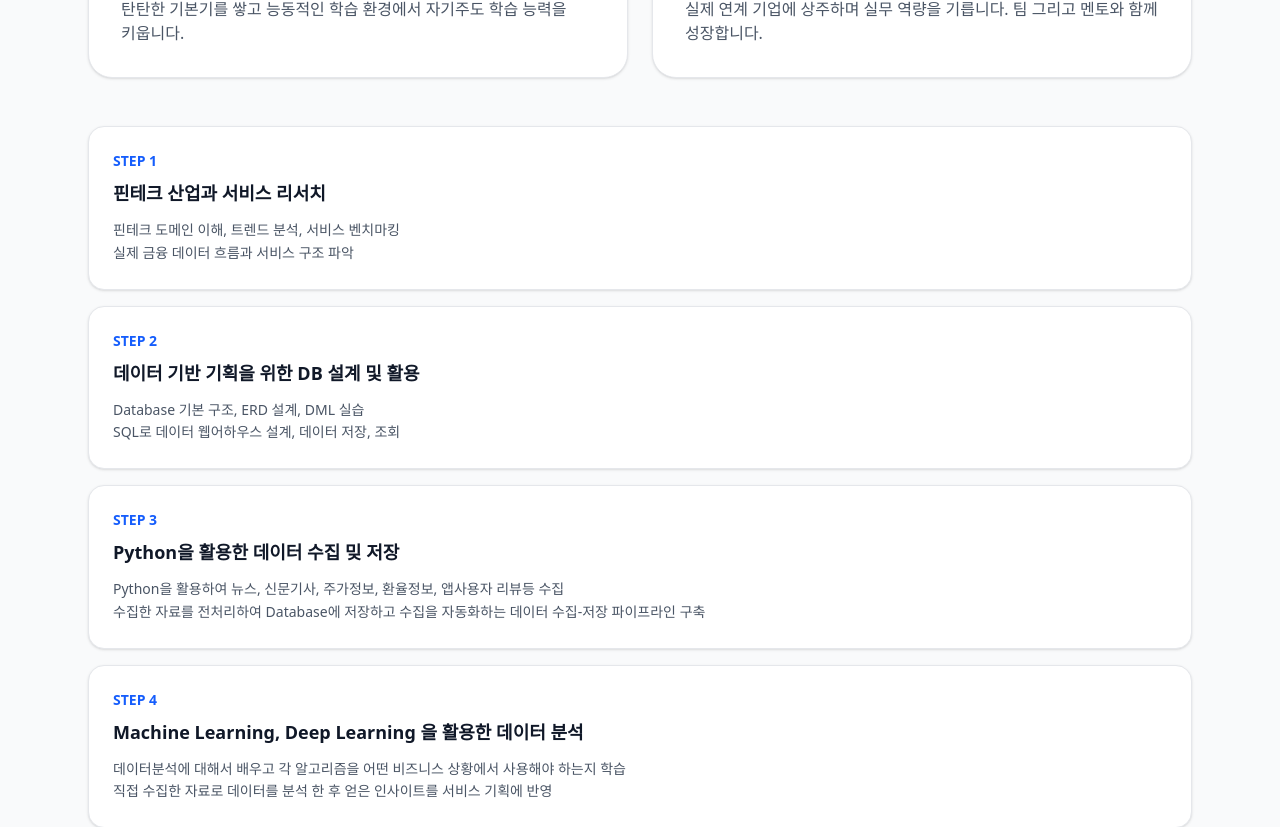
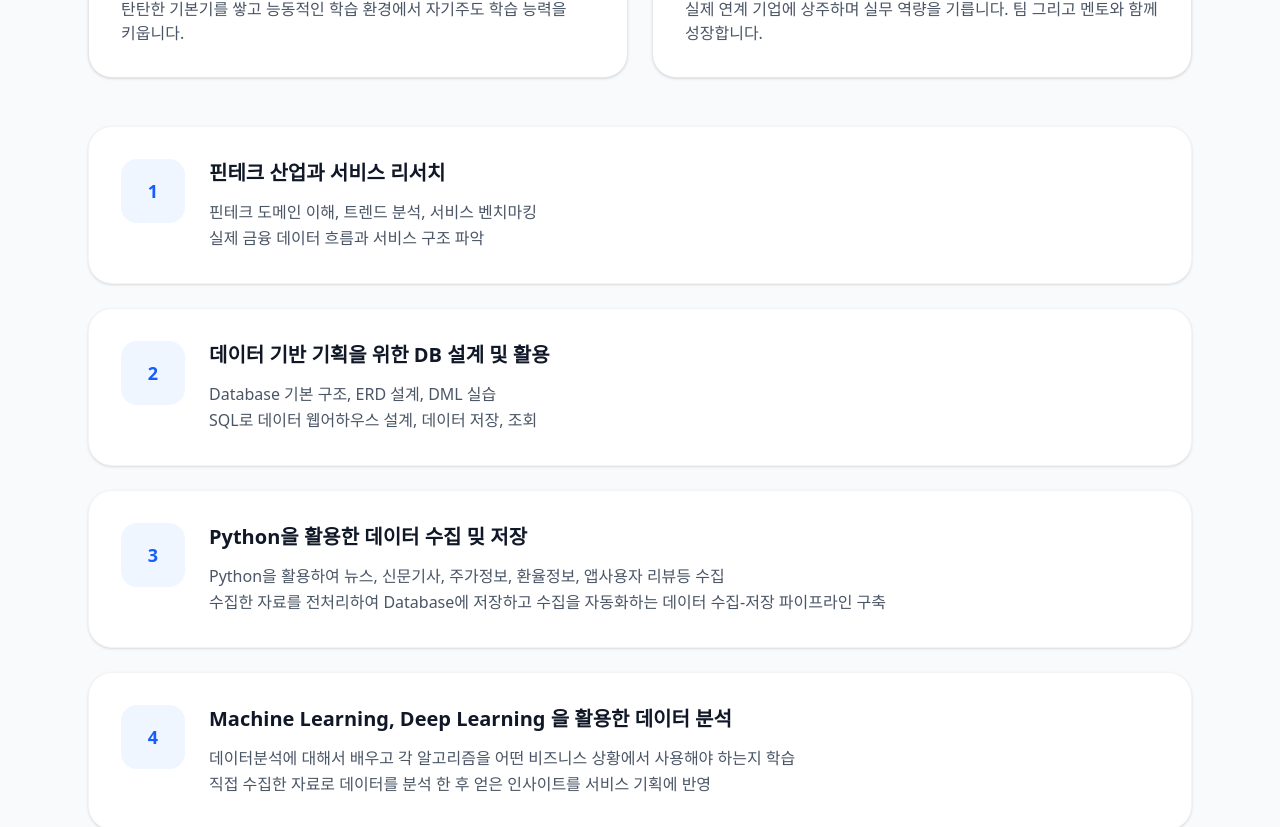
Before and after one commit to dvdkkk/fintech-internship-serviceplanning, a React (Vite) app: page / in a window 1280 px wide. Shown: the part 6780-7607 px from the top of the page. Built offline with nearby package versions, Linux system fonts and the light colour scheme; a web font is replaced by a local one.

Commit message:
feat: Add scroll animations to sections
Implements `motion.div` with `initial`, `whileInView`, and `viewport` props to add fade-in and slide-up animations to the "Data Driven Planning" and "Fintech Training" sections, improving user engagement and visual appeal.

```diff
--- a/src/App.tsx
+++ b/src/App.tsx
@@ -293,7 +293,12 @@ export default function App() {
 
       {/* Data Driven Planning */}
       <section className="py-12 bg-blue-50" id="data-driven-planning">
-        <div className="max-w-6xl mx-auto px-6">
+        <motion.div
+          initial={{ opacity: 0, y: 30 }}
+          whileInView={{ opacity: 1, y: 0 }}
+          viewport={{ once: true, margin: "-50px" }}
+          className="max-w-6xl mx-auto px-6"
+        >
           <h2 className="text-3xl md:text-4xl font-bold mb-6">데이터를 활용한 고객분석과 서비스 기획</h2>
           <p className="text-gray-600 text-lg mb-16">구름톤 핀테크 과정은 핀테크 서비스 기획자에게 필요한 핵심 역량을 쌓도록 돕습니다. 데이터를 활용한 고객 분석을 통해 금융 서비스를 구현하는 과정을 직접 경험해보세요.</p>
 
@@ -334,10 +339,15 @@ export default function App() {
               </div>
             ))}
           </div>
-        </div>
+        </motion.div>
       </section>
       <section className="py-24 bg-white" id="fintech-training">
-        <div className="max-w-6xl mx-auto px-6">
+        <motion.div
+          initial={{ opacity: 0, y: 30 }}
+          whileInView={{ opacity: 1, y: 0 }}
+          viewport={{ once: true, margin: "-50px" }}
+          className="max-w-6xl mx-auto px-6"
+        >
           <div className="text-left mb-16">
             <h2 className="text-3xl md:text-4xl font-bold mb-6">핀테크기업 맞춤형 실무교육</h2>
             <p className="text-gray-600 text-lg max-w-2xl">
@@ -363,7 +373,7 @@ export default function App() {
               </div>
             ))}
           </div>
-        </div>
+        </motion.div>
       </section>
 
       <section className="py-24 bg-gray-50" id="benefits">
@@ -490,7 +500,7 @@ export default function App() {
             </div>
           </div>
 
-          <div className="grid md:grid-cols-1 gap-4">
+          <div className="grid md:grid-cols-1 gap-6">
             {[
               { step: "STEP 1", title: "핀테크 산업과 서비스 리서치", desc: "핀테크 도메인 이해, 트렌드 분석, 서비스 벤치마킹\n실제 금융 데이터 흐름과 서비스 구조 파악" },
               { step: "STEP 2", title: "데이터 기반 기획을 위한 DB 설계 및 활용", desc: "Database 기본 구조, ERD 설계, DML 실습\nSQL로 데이터 웹어하우스 설계, 데이터 저장, 조회" },
@@ -500,11 +510,24 @@ export default function App() {
               { step: "STEP 6", title: "데이터 기반 서비스 기획", desc: "Step1 - Step5까지 배운 내용을 종합하여 기존 서비스의 기능 개선 기획/신규 서비스 기획\n실제 데이터에 기반한 사용자 Needs와 서비스 개선 사항을 방영한 개선 기획서 작성\n아직 개발 되지 않은 영역의 서비스를 데이터에서 발굴하고 사회적 필요와 지속 성장이 가능한 방향으로 신규 서비스 기획" },
               { step: "STEP 7", title: "기업 연계 프로젝트", desc: "핀테크 기업 현업 과제 기반의 훈련생 팀 단위 기업상주형(인턴, on-site) 프로젝트 수행\n기업 문제 해결·신규사업 기획, 개발을 통한 성과 및 훈련생 현업 경험·포트폴리오·채용 연계 제공\n기업의 실제 프로젝트를 토대로 상용 서비스에 적용되는 핵심 기능을 구현하며, 현업과 동일한 환경에서 문제 해결 능력 강화" }
             ].map((item, idx) => (
-              <div key={idx} className="bg-white p-6 rounded-2xl border border-gray-200 shadow-sm hover:border-blue-300 transition-colors">
-                <div className="text-sm font-bold text-blue-600 mb-2">{item.step}</div>
-                <h4 className="text-lg font-bold mb-3">{item.title}</h4>
-                <p className="text-sm text-gray-600 whitespace-pre-line leading-relaxed break-keep">{item.desc}</p>
-              </div>
+              <motion.div
+                key={idx}
+                initial={{ opacity: 0, x: -20 }}
+                whileInView={{ opacity: 1, x: 0 }}
+                transition={{ delay: idx * 0.1 }}
+                viewport={{ once: true }}
+                className="bg-white p-8 rounded-3xl border border-gray-100 shadow-sm hover:shadow-md transition-all duration-300 hover:border-blue-200"
+              >
+                <div className="flex items-start gap-6">
+                  <div className="flex-shrink-0 w-16 h-16 bg-blue-50 rounded-2xl flex items-center justify-center text-blue-600 font-bold text-lg">
+                    {item.step.replace("STEP ", "")}
+                  </div>
+                  <div>
+                    <h4 className="text-xl font-bold mb-3 text-gray-900">{item.title}</h4>
+                    <p className="text-gray-600 whitespace-pre-line leading-relaxed break-keep">{item.desc}</p>
+                  </div>
+                </div>
+              </motion.div>
             ))}
           </div>
           <p className="text-left text-sm text-gray-400 mt-8">* 로드맵 및 커리큘럼은 교육 과정 운영 상황에 따라 일부 변경될 수 있습니다.</p>
```
